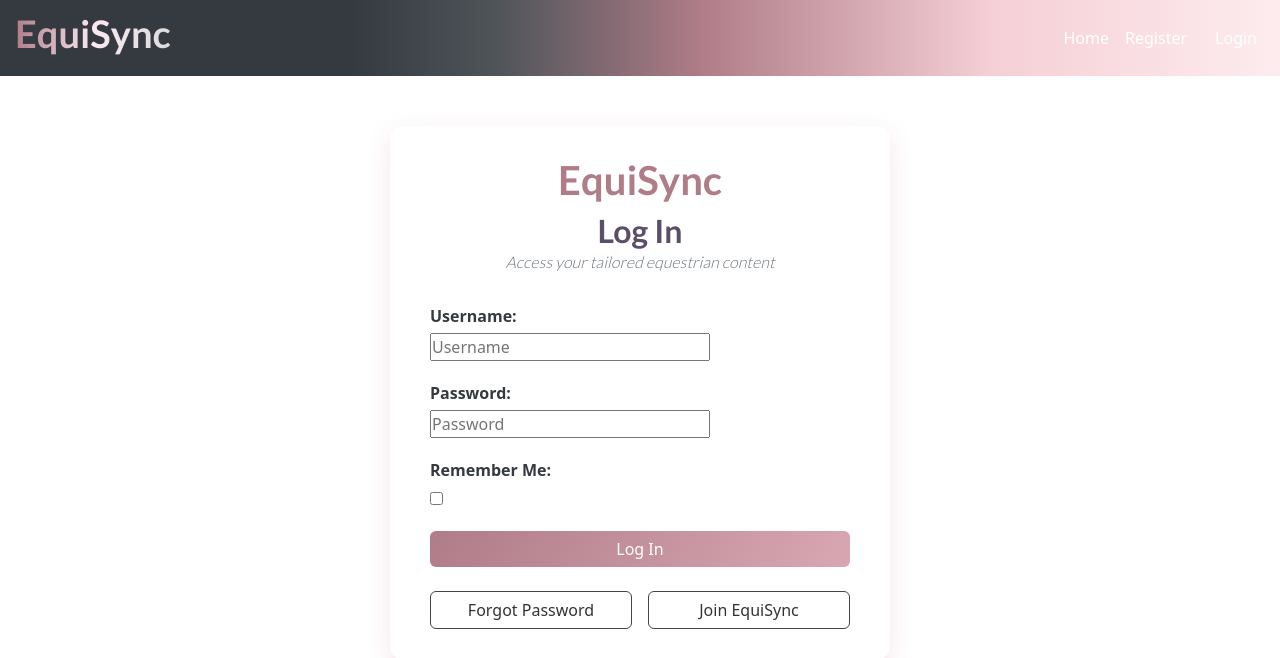
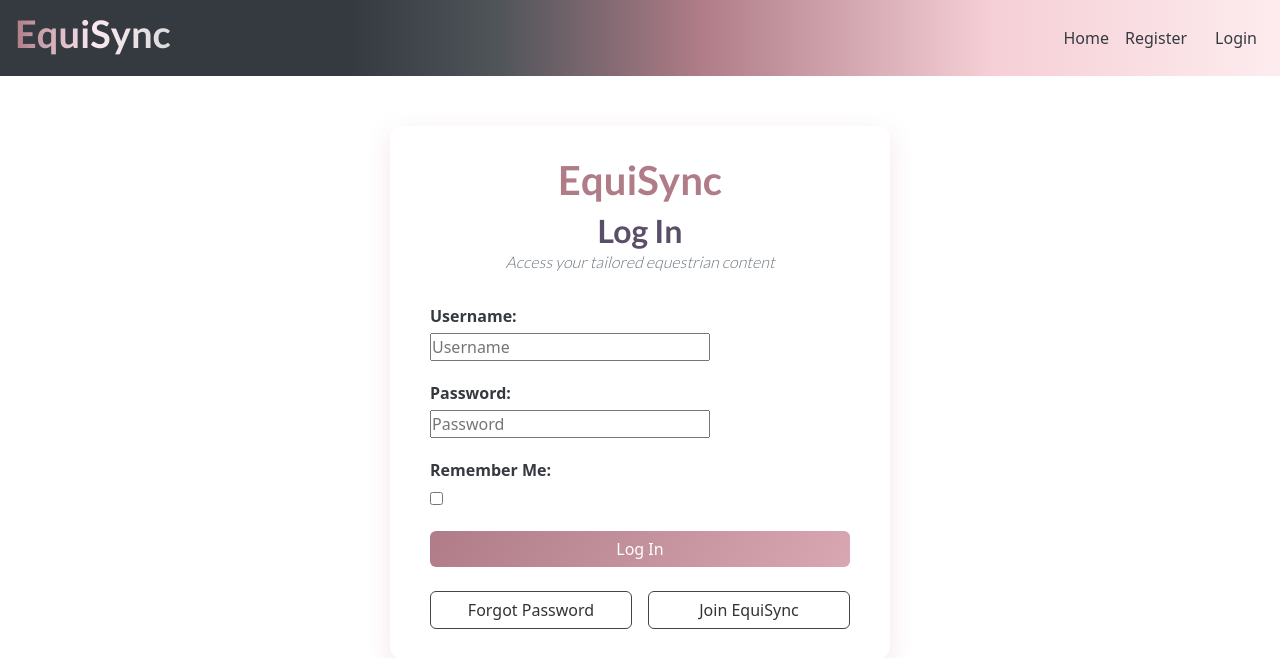
Before and after one commit to erinvdoyle/equisync, a Django app: page /accounts/login/?next=/community/ads/1/ in a window 1280 px wide. Shown: the top 658 px of the page. Run offline with Django 4.2, Linux system fonts and the light colour scheme; parts of the project's set-up code (start-up, migrations or seed data) failed here and were passed over; some libraries are stand-ins or nearby versions.

Commit message:
change navbar link color

```diff
--- a/static/css/base.css
+++ b/static/css/base.css
@@ -109,7 +109,7 @@ h1, h2 {
 }
 
 .navbar-gradient .nav-link {
-    color: white !important;
+    /* color: white !important; */
     padding: 10px 15px;
     transition: color 0.3s ease;
 }
```
